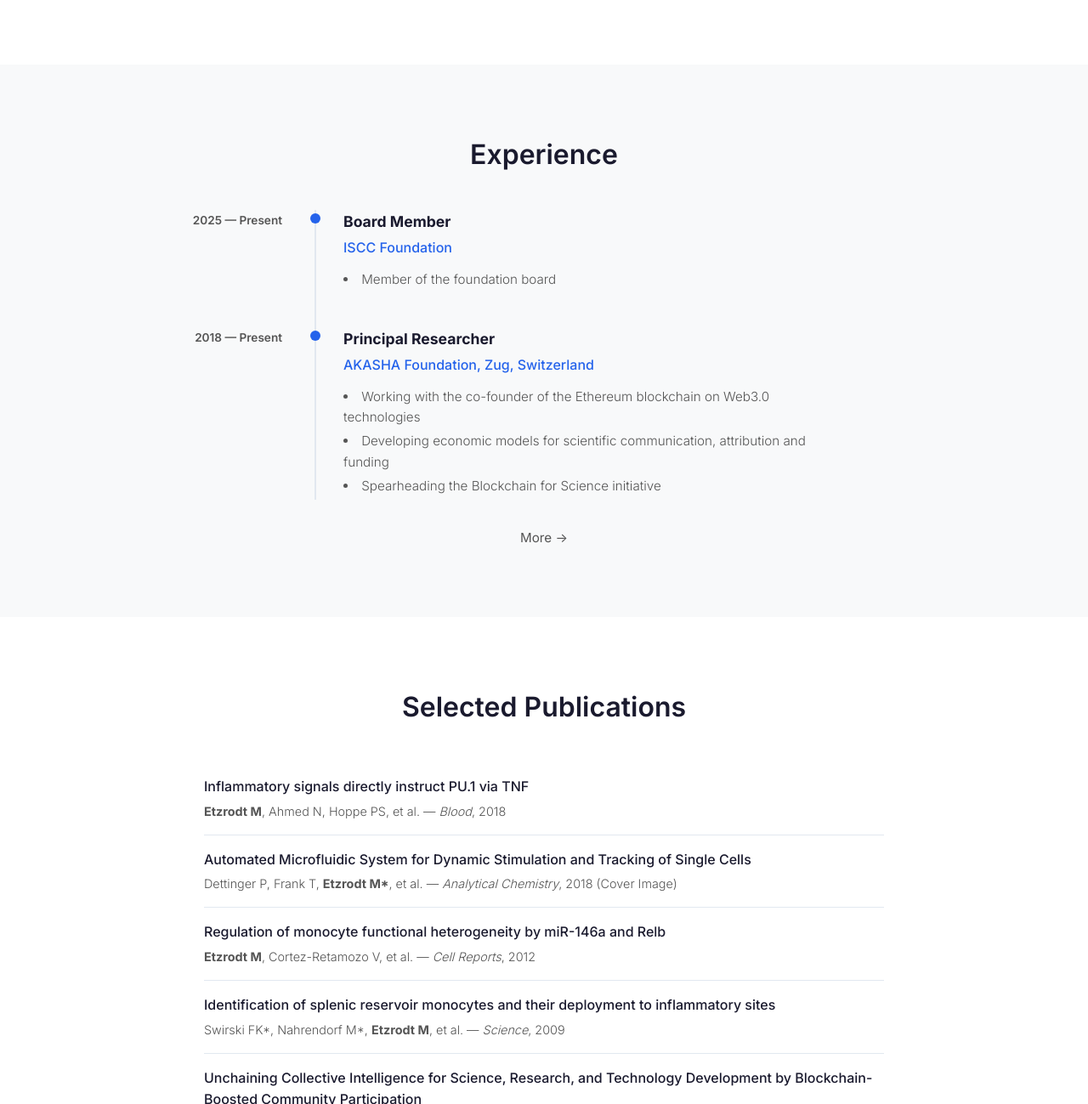
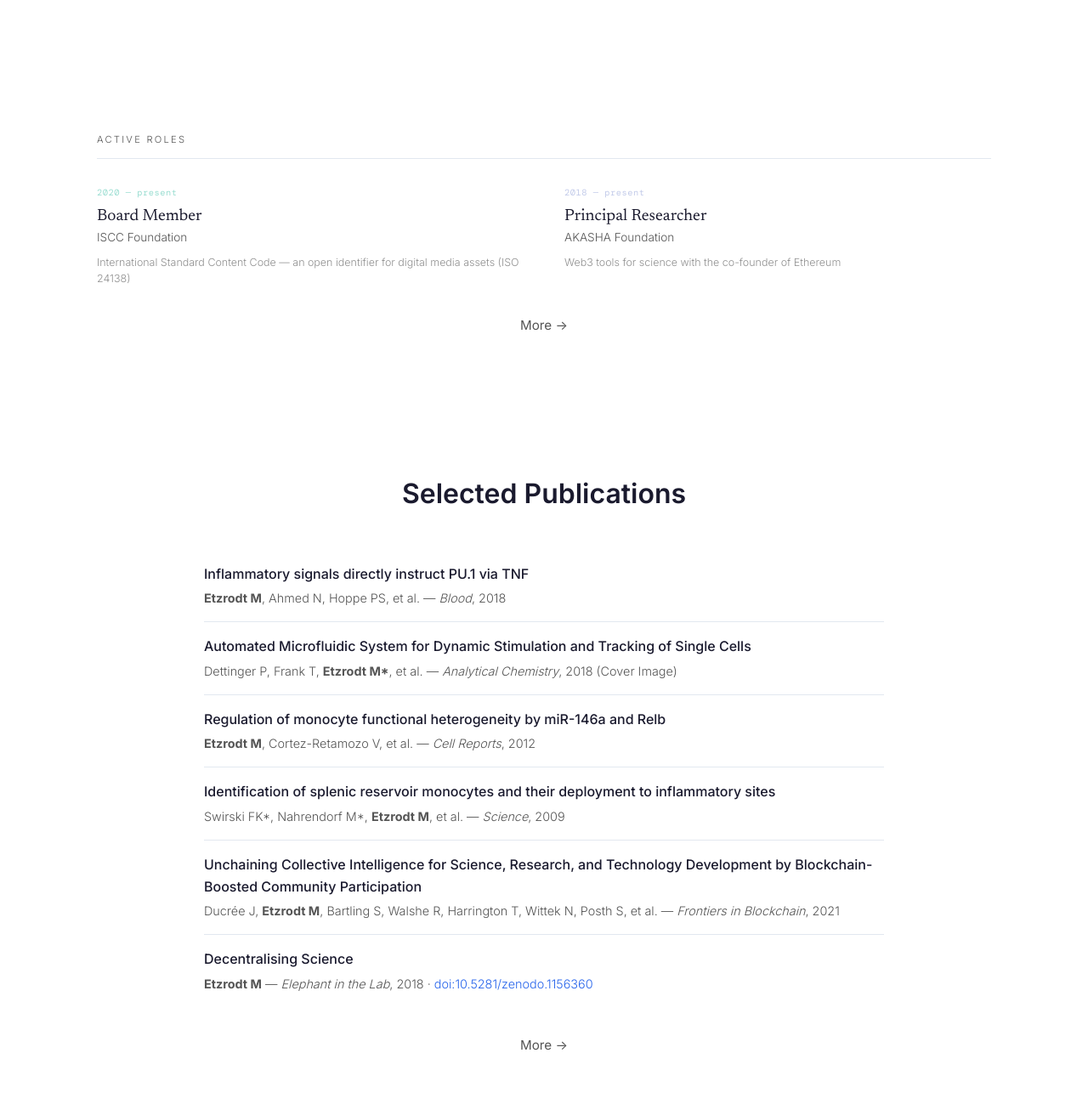
Before and after one commit to etzm/etzrodt-website, a Jekyll site: the page built from index.html, in a window 1280 px wide and 1400 px high, scrolled down 440 px, cut to the strip 101-1400 px from the top of the window. Shown: the whole strip at 85% size. Built offline with Jekyll 4.4.1, drawn with Linux system fonts in a browser that asks for light colours.

Commit message:
Redesign homepage experience as Active Roles grid
Replace timeline preview with 2-column Active Roles layout inspired
by React component design. Uses DM Mono for dates, Newsreader serif
for titles, per-role accent colors. Data-driven via _data/roles.yml.
Full experience timeline remains on /experience/ page.

Co-Authored-By: Claude Opus 4.6 <noreply@anthropic.com>

```diff
--- /dev/null
+++ b/_data/roles.yml
@@ -0,0 +1,11 @@
+- title: "Board Member"
+  org: "ISCC Foundation"
+  focus: "International Standard Content Code — an open identifier for digital media assets (ISO 24138)"
+  since: "2020"
+  color: "#6ECFBD"
+
+- title: "Principal Researcher"
+  org: "AKASHA Foundation"
+  focus: "Web3 tools for science with the co-founder of Ethereum"
+  since: "2018"
+  color: "#A8B4E0"
--- a/_includes/experience.html
+++ b/_includes/experience.html
@@ -1,21 +1,13 @@
-<section class="section section-alt" id="experience">
+<section class="section" id="experience">
     <div class="container">
-        <h2 class="section-title">Experience</h2>
-        <div class="timeline">
-            {% for item in site.data.experience limit:2 %}
-            <div class="timeline-item">
-                <div class="timeline-date">{{ item.date }}</div>
-                <div class="timeline-content">
-                    <h3>{{ item.title }}</h3>
-                    <p class="timeline-company">{{ item.company }}</p>
-                    {% if item.details %}
-                    <ul>
-                        {% for detail in item.details %}
-                        <li>{{ detail }}</li>
-                        {% endfor %}
-                    </ul>
-                    {% endif %}
-                </div>
+        <p class="roles-label">Active Roles</p>
+        <div class="roles-grid">
+            {% for role in site.data.roles %}
+            <div class="role-card">
+                <div class="role-since" style="color: {{ role.color }};">{{ role.since }} — present</div>
+                <h3 class="role-title">{{ role.title }}</h3>
+                <p class="role-org">{{ role.org }}</p>
+                <p class="role-focus">{{ role.focus }}</p>
             </div>
             {% endfor %}
         </div>
--- a/_includes/head.html
+++ b/_includes/head.html
@@ -4,7 +4,7 @@
 <title>{{ site.title }}</title>
 <link rel="preconnect" href="https://fonts.googleapis.com">
 <link rel="preconnect" href="https://fonts.gstatic.com" crossorigin>
-<link href="https://fonts.googleapis.com/css2?family=Inter:wght@300;400;500;600;700&display=swap" rel="stylesheet">
+<link href="https://fonts.googleapis.com/css2?family=DM+Mono:wght@400&family=Inter:wght@300;400;500;600;700&family=Newsreader:ital,wght@0,400;1,400&display=swap" rel="stylesheet">
 <link rel="stylesheet" href="{{ '/assets/css/style.css' | relative_url }}">
 <link rel="stylesheet" href="https://cdnjs.cloudflare.com/ajax/libs/font-awesome/6.5.1/css/all.min.css" integrity="sha512-DTOQO9RWCH3ppGqcWaEA1BIZOC6xxalwEsw9c2QQeAIftl+Vegovlnee1c9QX4TctnWMn13TZye+giMm8e2LwA==" crossorigin="anonymous" referrerpolicy="no-referrer">
 <script data-goatcounter="https://martinetzrodt.goatcounter.com/count" async src="//gc.zgo.at/count.js"></script>
--- a/assets/css/style.css
+++ b/assets/css/style.css
@@ -477,6 +477,55 @@ ul {
     font-weight: 600;
 }
 
+/* ===== Active Roles ===== */
+.roles-label {
+    font-family: "Inter", sans-serif;
+    font-size: 0.7rem;
+    letter-spacing: 0.2em;
+    text-transform: uppercase;
+    color: var(--color-text-light);
+    margin-bottom: 32px;
+    padding-bottom: 12px;
+    border-bottom: 1px solid var(--color-border);
+}
+
+.roles-grid {
+    display: grid;
+    grid-template-columns: 1fr 1fr;
+    gap: 36px 48px;
+}
+
+.role-since {
+    font-family: "DM Mono", monospace;
+    font-size: 0.65rem;
+    opacity: 0.7;
+    margin-bottom: 8px;
+    letter-spacing: 0.05em;
+}
+
+.role-title {
+    font-family: "Newsreader", Georgia, serif;
+    font-size: 1.2rem;
+    color: var(--color-text);
+    font-weight: 400;
+    line-height: 1.25;
+    margin-bottom: 4px;
+}
+
+.role-org {
+    font-size: 0.85rem;
+    color: var(--color-text-light);
+    line-height: 1.3;
+    margin-bottom: 10px;
+}
+
+.role-focus {
+    font-size: 0.78rem;
+    color: var(--color-text-light);
+    opacity: 0.65;
+    line-height: 1.55;
+}
+
 /* ===== Experience / Timeline ===== */
 .timeline {
     max-width: 700px;
@@ -901,6 +950,11 @@ ul {
         font-size: 0.85rem;
     }
 
+    .roles-grid {
+        grid-template-columns: 1fr;
+        gap: 32px;
+    }
+
     .hero h1 {
         font-size: 2rem;
     }
```
